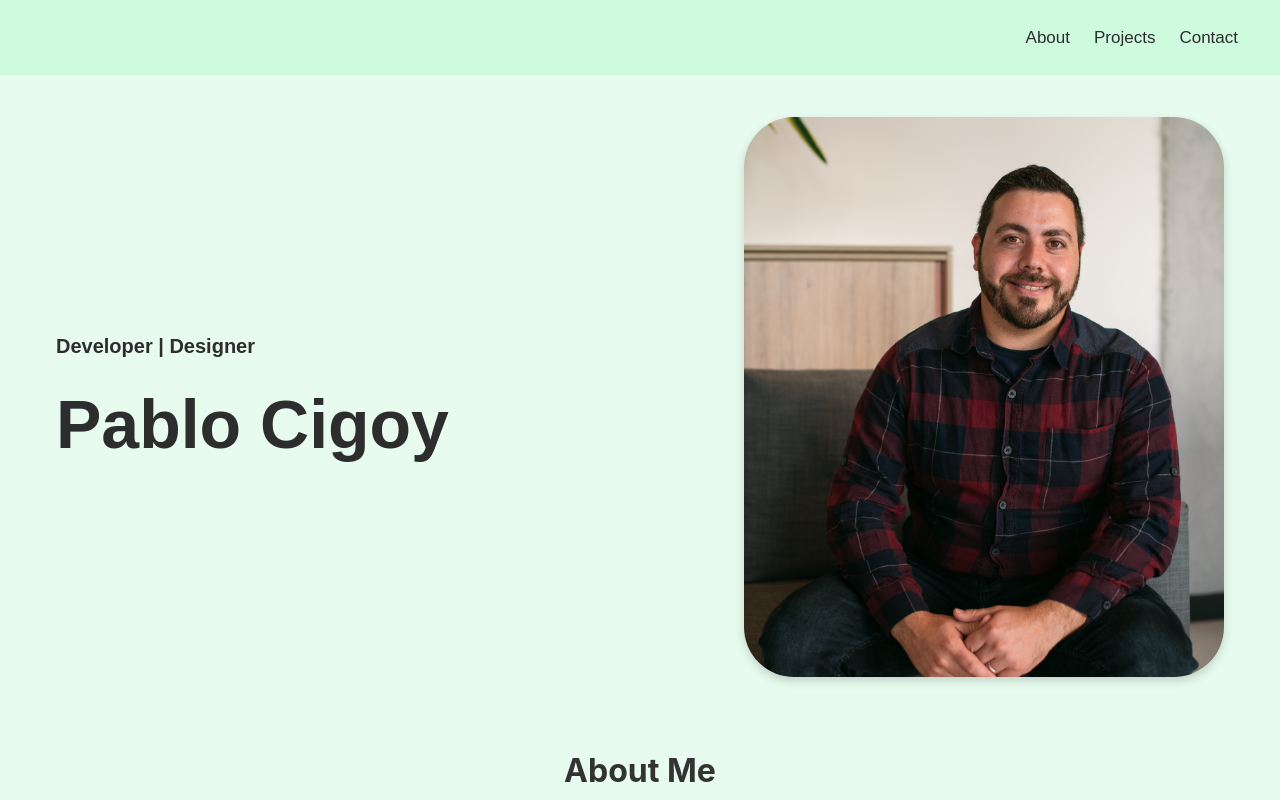
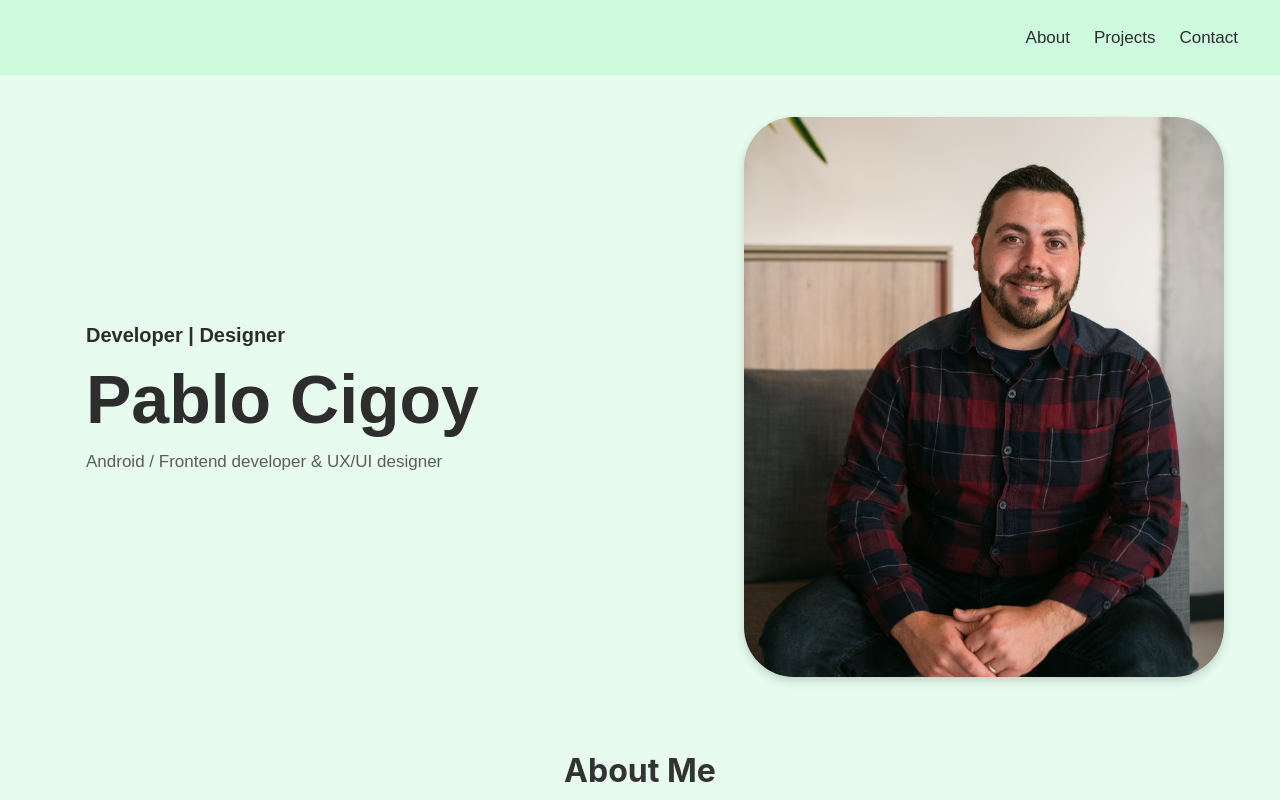
Before and after one commit to Pablo-Mdz/Portfolio, a React (Create React App) app: page / in a window 1280 px wide. Shown: the top 800 px of the page. Built offline with nearby package versions, Linux system fonts and the light colour scheme.

Commit message:
style and add small description

```diff
--- a/src/Pages/Contact.css
+++ b/src/Pages/Contact.css
@@ -6,6 +6,9 @@
     /* tus estilos de git-form */
   }
 
+  .form-container button {
+    border-radius: 5px; /* tus estilos de form-container button */
+  }
   .git-head-div {
     text-align: center;
     margin-bottom: 40px;
--- a/src/Pages/Home.css
+++ b/src/Pages/Home.css
@@ -25,11 +25,11 @@
 .title-subtitle {
     display: flex;
     flex-direction: column;
-    gap: 24px;
+    gap: 10px;
     align-items: flex-start;
     justify-content: flex-start;
     align-self: stretch;
-    flex-shrink: 0;
+    margin-left: 30px;
     position: relative;
 }
 .branding-image-making {
@@ -53,7 +53,7 @@
     justify-content: flex-start;
 }
 .first-text {
-    color: var(--black, #2d2d2d);
+    color: var(--black, #5c5c5c);
     text-align: left;
     font: var(--bodytext, 400 17px/27px "Epilogue", sans-serif);
     position: relative;
--- a/src/Pages/Home.js
+++ b/src/Pages/Home.js
@@ -9,9 +9,9 @@ const Home = () => {
         <div className="title-subtitle">
           <div className="branding-image-making">Developer | Designer</div>
           <div className="visual-designer">Pablo Cigoy</div>
-          {/* <div className="first-text">
-             Software developer & UX/UI designer
-          </div> */}
+          <div className="first-text">
+             Android / Frontend developer & UX/UI designer
+          </div>
         </div>
         {/* <div className="button">
           <div className="contact2">Contact</div>
```
Lines whose indentation alone changed are shown as unchanged.
